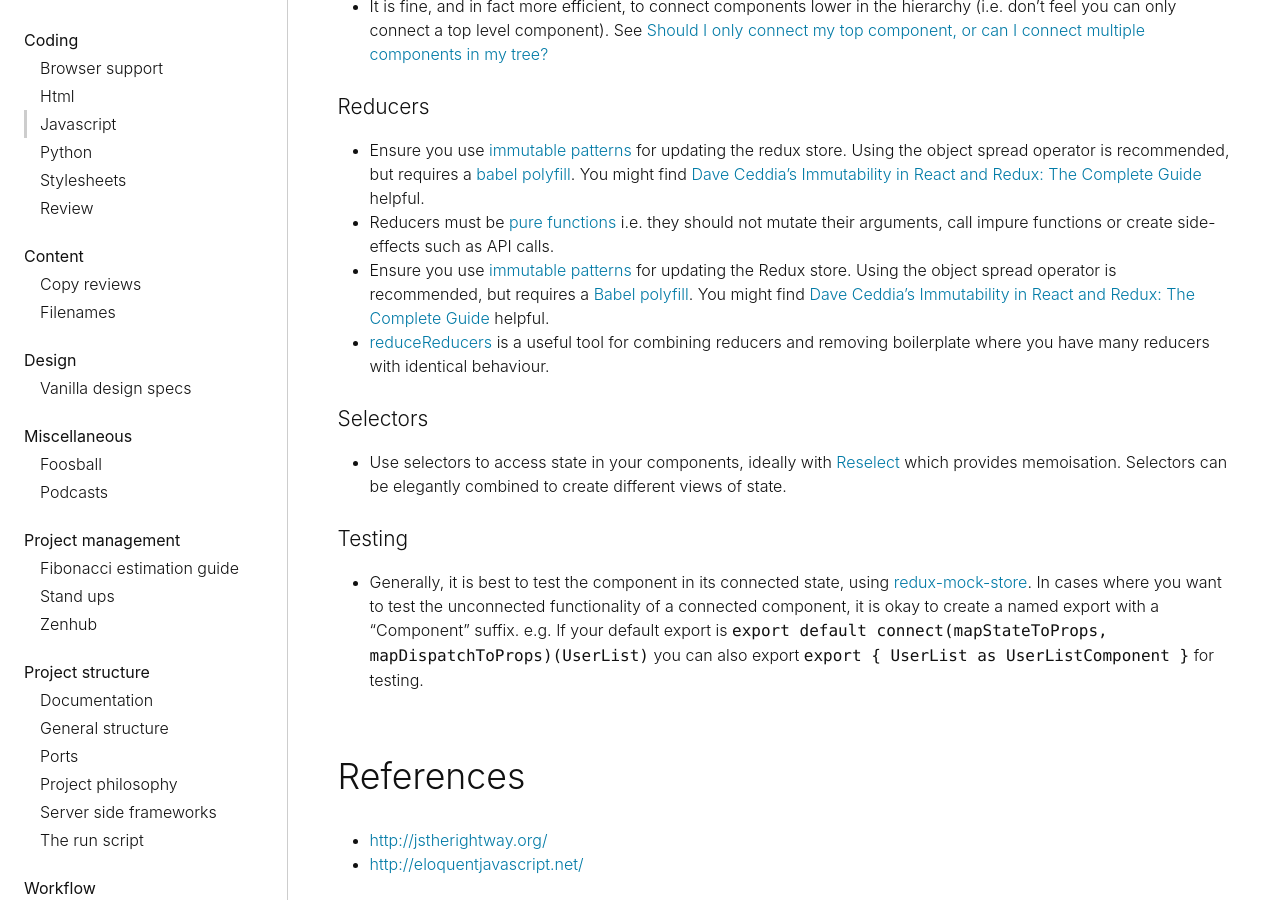
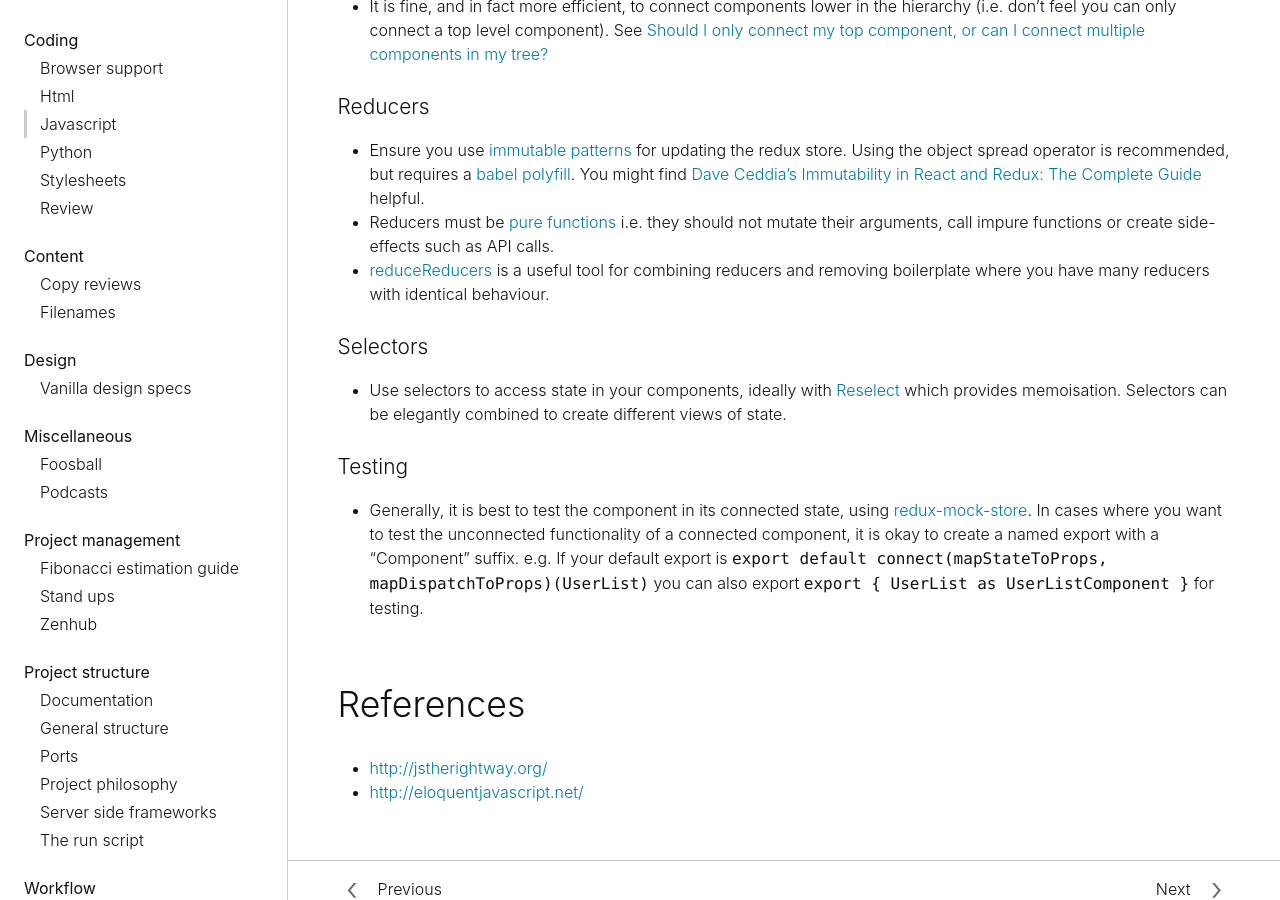
Before and after one commit to canonical-web-and-design/practices, a Jekyll site: the page built from coding/javascript.md, in a window 1280 px wide and 900 px high, scrolled down 3717 px. Built offline with Jekyll 4.4.1, drawn with Linux system fonts in a browser that asks for light colours; some web fonts are replaced.

Commit message:
Fix duplication

```diff
--- a/coding/javascript.md
+++ b/coding/javascript.md
@@ -114,8 +114,6 @@ If you'd like introduce a new library, or feel we should replace one of the abov
 * Ensure you use [immutable patterns](https://redux.js.org/recipes/structuringreducers/immutableupdatepatterns) for updating the redux store. Using
 the object spread operator is recommended, but requires a [babel polyfill](https://babeljs.io/docs/en/babel-plugin-transform-object-rest-spread.html). You might find [Dave Ceddia's Immutability in React and Redux: The Complete Guide](https://daveceddia.com/react-redux-immutability-guide/) helpful.
 * Reducers must be [pure functions](https://redux.js.org/basics/reducers#handling-actions) i.e. they should not mutate their arguments, call impure functions or create side-effects such as API calls.
-* Ensure you use [immutable patterns](https://redux.js.org/recipes/structuringreducers/immutableupdatepatterns) for updating the Redux store.
-Using the object spread operator is recommended, but requires a [Babel polyfill](https://babeljs.io/docs/en/babel-plugin-transform-object-rest-spread.html). You might find [Dave Ceddia's Immutability in React and Redux: The Complete Guide](https://daveceddia.com/react-redux-immutability-guide/) helpful.
 * [reduceReducers](https://github.com/redux-utilities/reduce-reducers) is a useful tool for combining reducers and removing boilerplate where you have many reducers with identical behaviour.
 
 #### Selectors
```
